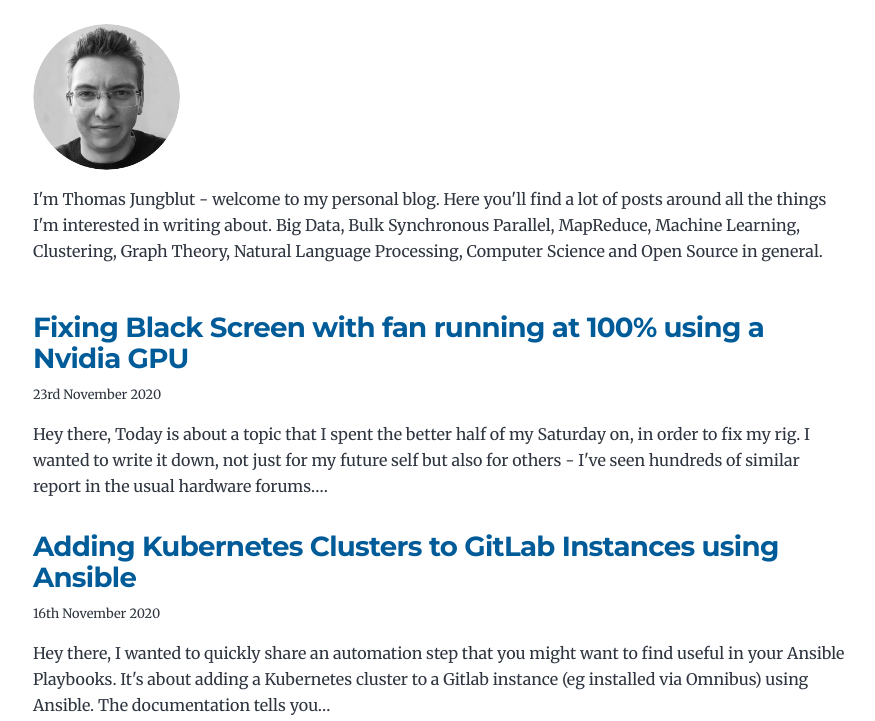
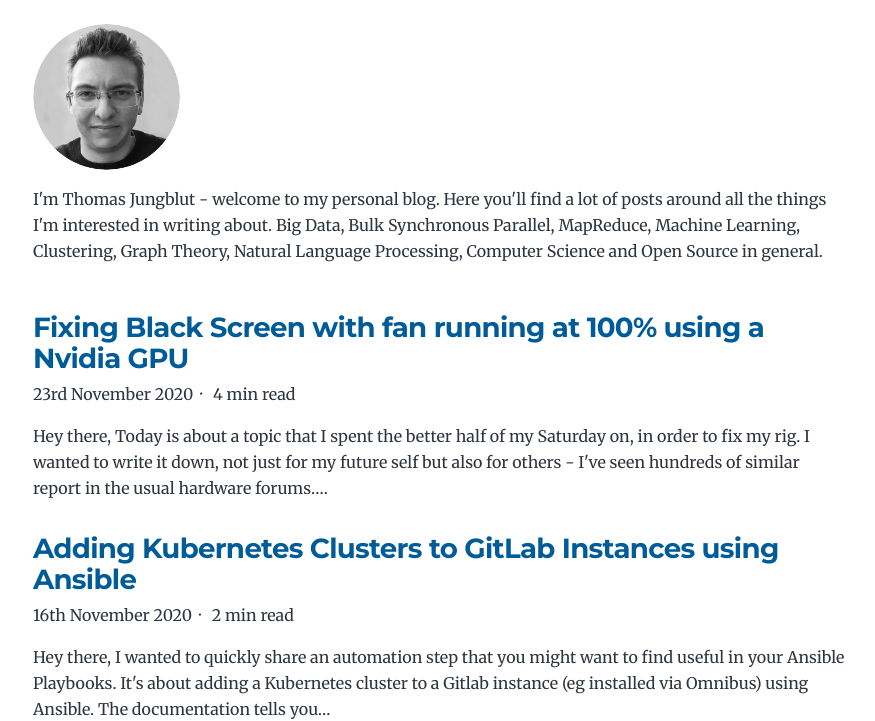
Before and after one commit to thomasjungblut/thomasjungblut.com, a Gatsby site: page / in a window 1280 px wide. Shown: the part 117-838 px from the top of the page, without its empty margins (199-1074 px from the left). Built offline with nearby package versions, Linux system fonts and the light colour scheme; Gatsby itself is replaced by a stand-in of ours.

Commit message:
add read time to the front page

```diff
--- a/src/templates/blog-list.js
+++ b/src/templates/blog-list.js
@@ -33,7 +33,7 @@ const BlogIndex = ({ data, location, pageContext }) => {
         <ol style={{ listStyle: `none` }}>
           {posts.map(post => {
             const title = post.frontmatter.title || post.fields.slug
-
+            const readTimeMinutes = post.timeToRead
             return (
               <li key={post.fields.slug}>
                 <article
@@ -47,7 +47,9 @@ const BlogIndex = ({ data, location, pageContext }) => {
                         <span itemProp="headline">{title}</span>
                       </Link>
                     </h2>
-                    <small>{post.frontmatter.date}</small>
+                    <div>
+                      <p>{post.frontmatter.date}<span className="gr">·</span> {readTimeMinutes} min read</p>
+                    </div>
                   </header>
                   <section>
                     <p
@@ -119,6 +121,7 @@ export const pageQuery = graphql`
           title
           description
         }
+        timeToRead
       }
     }
   }
```
